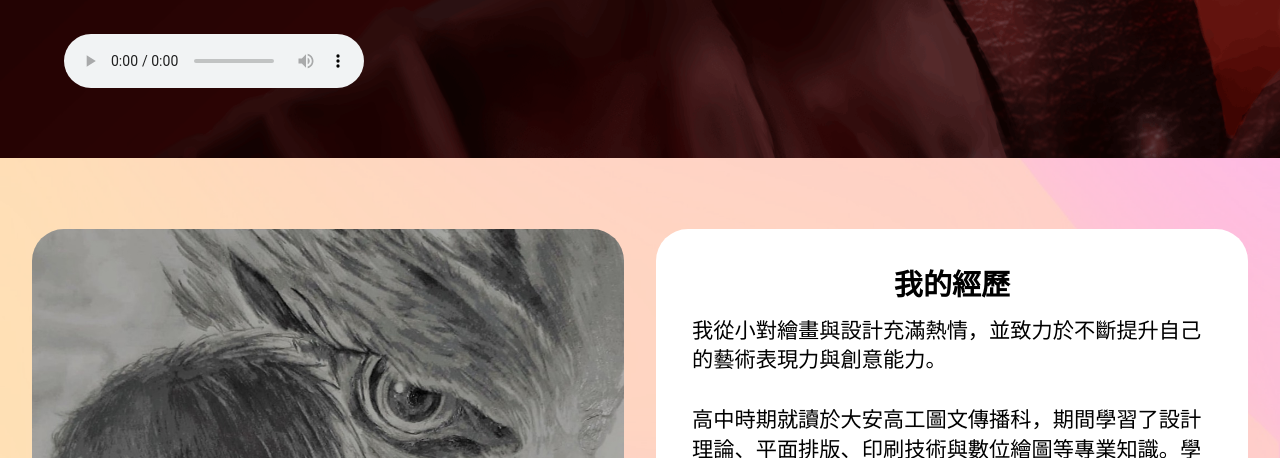
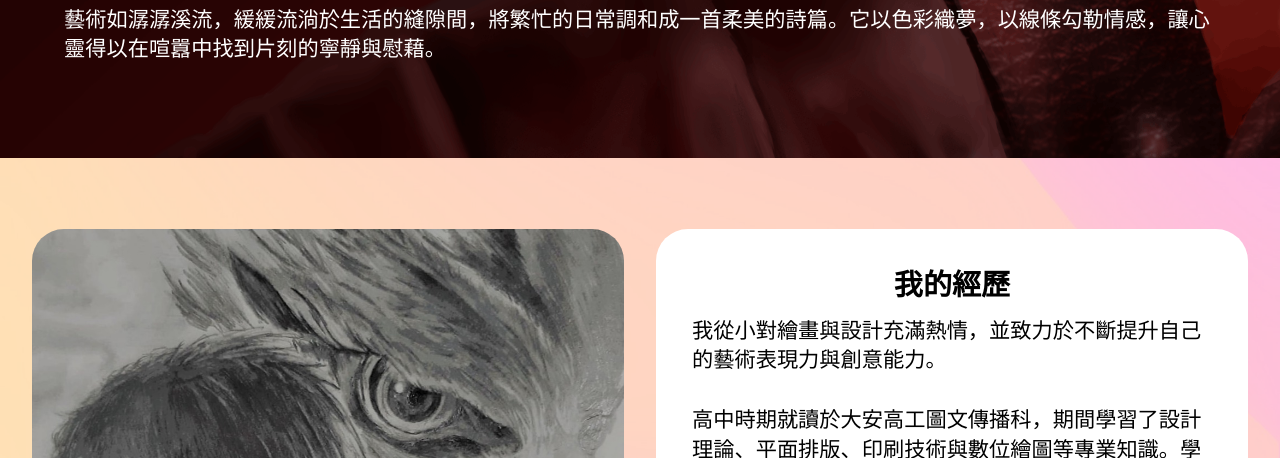
Before and after one commit to zhi55890/yi-xiang, a plain HTML site: page index.html in a window 1280 px wide. Shown: the part 642-1100 px from the top of the page. Drawn offline with Linux system fonts and the light colour scheme; files whose address does not match are found by name.

Commit message:
Update index.html

```diff
--- a/index.html
+++ b/index.html
@@ -91,10 +91,6 @@
 
         <p class="mbr-fonts-style mbr-text mbr-white mb-4 display-7">藝術如潺潺溪流，緩緩流淌於生活的縫隙間，將繁忙的日常調和成一首柔美的詩篇。它以色彩織夢，以線條勾勒情感，讓心靈得以在喧囂中找到片刻的寧靜與慰藉。</p>
 
- <audio controls autoplay loop>
-                        <source src="assets/music/Nameless Faces.mp3" type="audio/mp3">
-                        Your browser does not support the audio element.
-                      </audio>
                     </div>
                   </div>
       </div>
```
